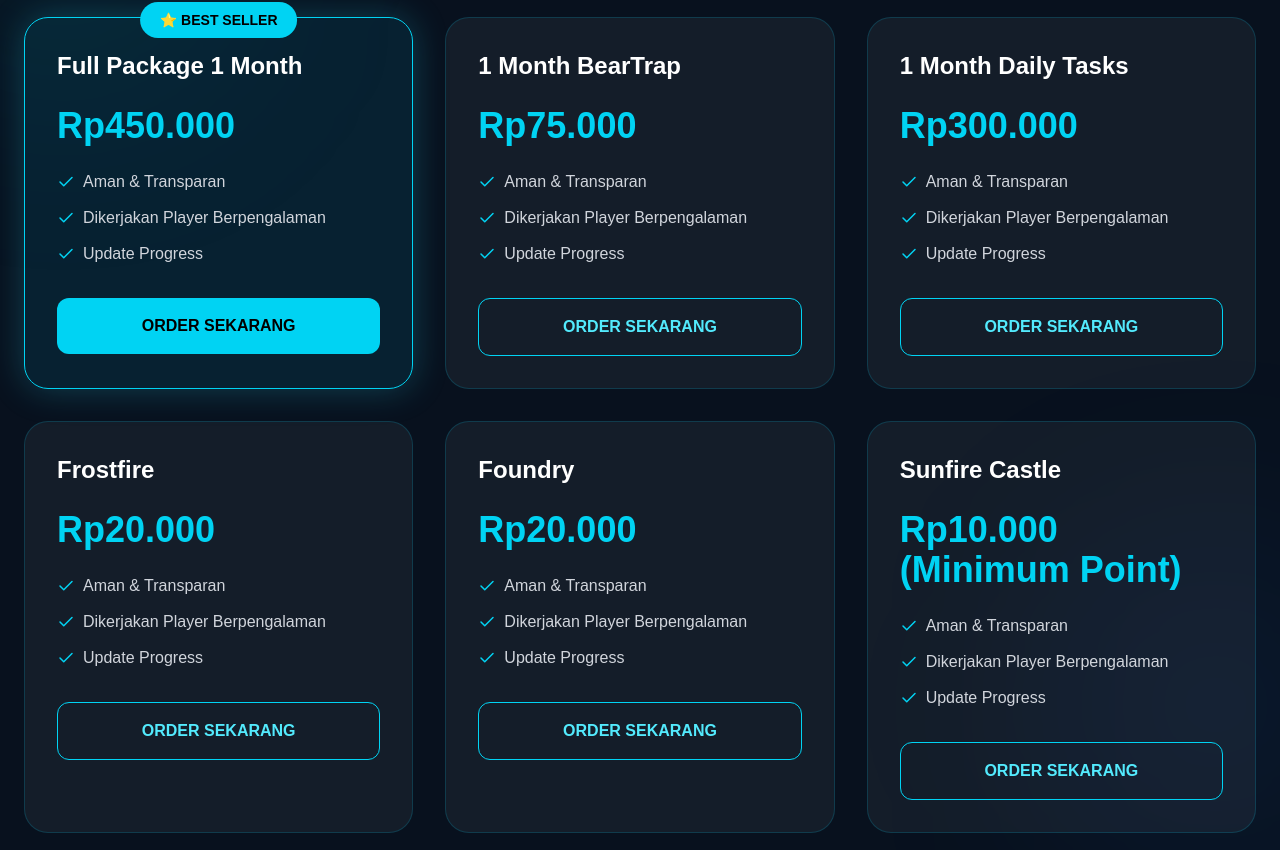
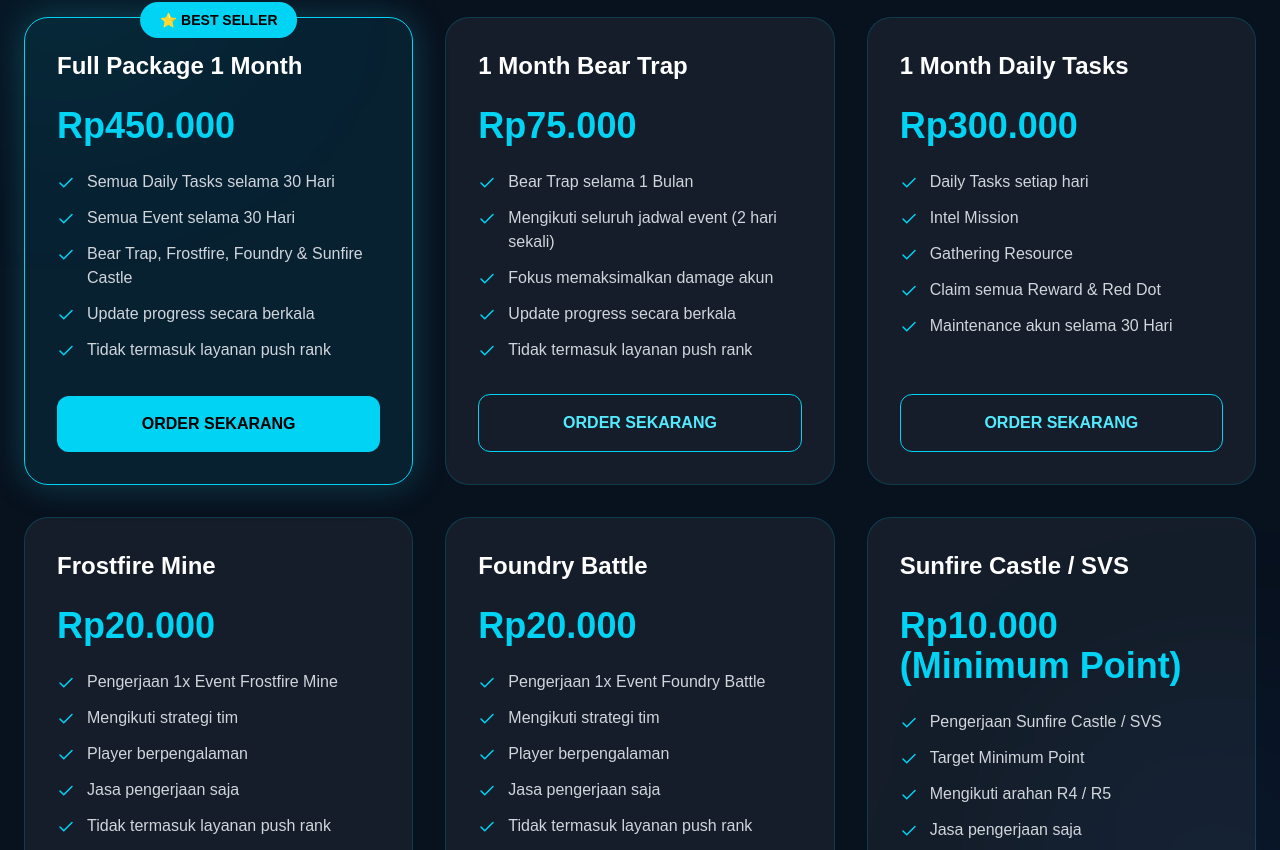
Before and after one commit to DjuraganDino/djuragan-dino, a Next.js app: page / in a window 1280 px wide. Shown: the part 3290-4140 px from the top of the page. Built offline with nearby package versions, Linux system fonts and the light colour scheme.

Commit message:
Update pricing section

```diff
--- a/components/Pricing.tsx
+++ b/components/Pricing.tsx
@@ -8,26 +8,68 @@ const pricing = [
     title: "Full Package 1 Month",
     price: "Rp450.000",
     popular: true,
+    features: [
+      "Semua Daily Tasks selama 30 Hari",
+      "Semua Event selama 30 Hari",
+      "Bear Trap, Frostfire, Foundry & Sunfire Castle",
+      "Update progress secara berkala",
+      "Tidak termasuk layanan push rank",
+    ],
   },
   {
-    title: "1 Month BearTrap",
+    title: "1 Month Bear Trap",
     price: "Rp75.000",
+    features: [
+      "Bear Trap selama 1 Bulan",
+      "Mengikuti seluruh jadwal event (2 hari sekali)",
+      "Fokus memaksimalkan damage akun",
+      "Update progress secara berkala",
+      "Tidak termasuk layanan push rank",
+    ],
   },
   {
     title: "1 Month Daily Tasks",
     price: "Rp300.000",
+    features: [
+      "Daily Tasks setiap hari",
+      "Intel Mission",
+      "Gathering Resource",
+      "Claim semua Reward & Red Dot",
+      "Maintenance akun selama 30 Hari",
+    ],
   },
   {
-    title: "Frostfire",
+    title: "Frostfire Mine",
     price: "Rp20.000",
+    features: [
+      "Pengerjaan 1x Event Frostfire Mine",
+      "Mengikuti strategi tim",
+      "Player berpengalaman",
+      "Jasa pengerjaan saja",
+      "Tidak termasuk layanan push rank",
+    ],
   },
   {
-    title: "Foundry",
+    title: "Foundry Battle",
     price: "Rp20.000",
+    features: [
+      "Pengerjaan 1x Event Foundry Battle",
+      "Mengikuti strategi tim",
+      "Player berpengalaman",
+      "Jasa pengerjaan saja",
+      "Tidak termasuk layanan push rank",
+    ],
   },
   {
-    title: "Sunfire Castle",
+    title: "Sunfire Castle / SVS",
     price: "Rp10.000 (Minimum Point)",
+    features: [
+      "Pengerjaan Sunfire Castle / SVS",
+      "Target Minimum Point",
+      "Mengikuti arahan R4 / R5",
+      "Jasa pengerjaan saja",
+      "Tidak termasuk layanan push rank",
+    ],
   },
 ];
 
@@ -35,16 +77,15 @@ export default function Pricing() {
   return (
     <section
       id="pricing"
-      className="relative bg-[#08111E] py-24 text-white overflow-hidden"
+      className="relative overflow-hidden bg-[#08111E] py-24 text-white"
     >
       {/* Glow */}
       <div className="absolute -left-20 top-20 h-72 w-72 rounded-full bg-cyan-500/10 blur-[120px]" />
       <div className="absolute -right-20 bottom-20 h-72 w-72 rounded-full bg-blue-500/10 blur-[120px]" />
 
       <div className="relative mx-auto max-w-7xl px-6">
-
         <div className="text-center">
-          <p className="uppercase tracking-[4px] text-cyan-400 font-semibold">
+          <p className="font-semibold uppercase tracking-[4px] text-cyan-400">
             Pricing
           </p>
 
@@ -52,16 +93,15 @@ export default function Pricing() {
             Harga Management Account
           </h2>
 
-          <p className="mt-5 text-gray-400 max-w-2xl mx-auto">
+          <p className="mx-auto mt-5 max-w-2xl text-gray-400">
             Harga transparan tanpa biaya tersembunyi.
+            <br />
             Pilih layanan sesuai kebutuhan akun Whiteout Survival kamu.
           </p>
         </div>
 
         <div className="mt-16 grid gap-8 md:grid-cols-2 lg:grid-cols-3">
-
           {pricing.map((item, index) => (
-
             <motion.div
               key={item.title}
               initial={{ opacity: 0, y: 40 }}
@@ -72,49 +112,43 @@ export default function Pricing() {
               }}
               viewport={{ once: true }}
               whileHover={{ y: -8 }}
-              className={`relative rounded-3xl border p-8 transition ${
+              className={`relative flex flex-col rounded-3xl border p-8 transition ${
                 item.popular
                   ? "border-cyan-400 bg-cyan-500/10 shadow-[0_0_35px_rgba(34,211,238,0.25)]"
                   : "border-cyan-500/20 bg-white/5"
               }`}
             >
-
               {item.popular && (
                 <div className="absolute -top-4 left-1/2 -translate-x-1/2 rounded-full bg-cyan-400 px-5 py-2 text-sm font-bold text-black">
                   ⭐ BEST SELLER
                 </div>
               )}
 
-              <h3 className="text-2xl font-bold">
-                {item.title}
-              </h3>
+              <h3 className="text-2xl font-bold">{item.title}</h3>
 
               <p className="my-6 text-4xl font-black text-cyan-400">
                 {item.price}
               </p>
 
-              <div className="space-y-3 text-gray-300">
-
-                <div className="flex items-center gap-2">
-                  <Check size={18} className="text-cyan-400" />
-                  Aman & Transparan
-                </div>
-
-                <div className="flex items-center gap-2">
-                  <Check size={18} className="text-cyan-400" />
-                  Dikerjakan Player Berpengalaman
-                </div>
-
-                <div className="flex items-center gap-2">
-                  <Check size={18} className="text-cyan-400" />
-                  Update Progress
-                </div>
-
+              <div className="flex-1 space-y-3 text-gray-300">
+                {item.features.map((feature) => (
+                  <div
+                    key={feature}
+                    className="flex items-start gap-3"
+                  >
+                    <Check
+                      size={18}
+                      className="mt-1 shrink-0 text-cyan-400"
+                    />
+                    <span>{feature}</span>
+                  </div>
+                ))}
               </div>
 
               <a
                 href="https://wa.me/6288294084382"
                 target="_blank"
+                rel="noopener noreferrer"
                 className={`mt-8 block rounded-xl py-4 text-center font-bold transition ${
                   item.popular
                     ? "bg-cyan-400 text-black hover:bg-cyan-300"
@@ -123,13 +157,9 @@ export default function Pricing() {
               >
                 ORDER SEKARANG
               </a>
-
             </motion.div>
-
           ))}
-
         </div>
-
       </div>
     </section>
   );
```
